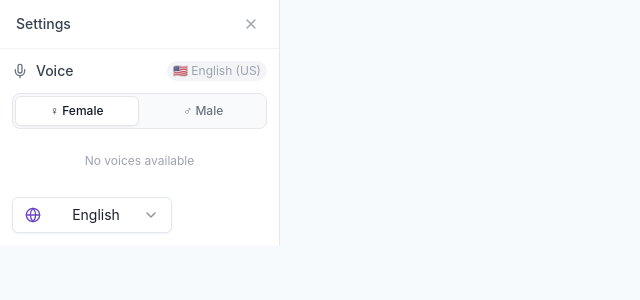
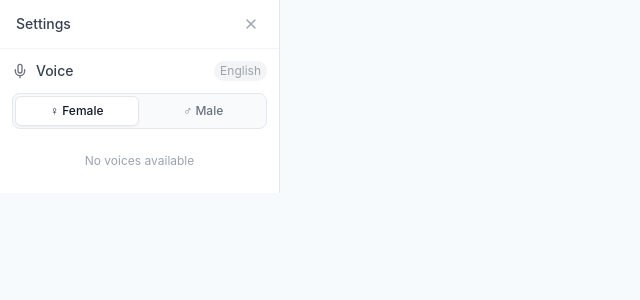
Before and after one commit to weisenchen/digital-human-adk, a Next.js app in the folder frontend/: page /components/SettingsSidebar/SettingsSidebar.component in a window 1280 px wide. Shown: the top 300 px of the page, without its empty margins (0-640 px from the left). Built offline with nearby package versions, Linux system fonts and the light colour scheme.

Commit message:
Remove language selector, only English for now
- Remove LanguageSelector from sidebar
- Remove Mandarin/Cantonese options from UI
- Default language changed to en-US
- Sidebar only shows Voice character picker

```diff
--- a/frontend/src/pages/components/CharacterSelector/CharacterSelector.component.tsx
+++ b/frontend/src/pages/components/CharacterSelector/CharacterSelector.component.tsx
@@ -50,7 +50,7 @@ const CharacterSelector: React.FC = () => {
         <Mic className="w-4 h-4 text-gray-500" />
         <span className="text-sm font-medium text-gray-700">Voice</span>
         <span className="text-xs text-gray-400 bg-gray-100 px-1.5 py-0.5 rounded-full ml-auto">
-          {LOCALE_LABELS[locale] || locale}
+          English
         </span>
       </div>
 
--- a/frontend/src/pages/components/SettingsSidebar/SettingsSidebar.component.tsx
+++ b/frontend/src/pages/components/SettingsSidebar/SettingsSidebar.component.tsx
@@ -3,7 +3,6 @@
 import React, { useContext } from 'react';
 import { X } from 'lucide-react';
 import CharacterSelector from '../CharacterSelector/CharacterSelector.component';
-import LanguageSelector from '../LanguageSelector/LanguageSelector.component';
 import VoiceAssistantContext from '../../context/VoiceAssistantContext';
 
 interface SettingsSidebarProps {
@@ -12,8 +11,6 @@ interface SettingsSidebarProps {
 
 export default function SettingsSidebar({ onClose }: SettingsSidebarProps) {
   const context = useContext(VoiceAssistantContext);
-  const selectedLanguage = context?.selectedLanguage || 'en-GB';
-  const handleLanguageChange = context?.handleLanguageChange || (() => {});
 
   return (
     <aside className="w-[280px] flex-shrink-0 bg-white border-r border-gray-200 flex flex-col h-full">
@@ -29,12 +26,8 @@ export default function SettingsSidebar({ onClose }: SettingsSidebarProps) {
       </div>
 
       {/* Content */}
-      <div className="flex-1 overflow-y-auto p-3 space-y-4">
+      <div className="flex-1 overflow-y-auto p-3">
         <CharacterSelector />
-        <LanguageSelector
-          selectedLanguage={selectedLanguage}
-          onLanguageChange={handleLanguageChange}
-        />
       </div>
     </aside>
   );
--- a/frontend/src/pages/context/VoiceAssistantContext.js
+++ b/frontend/src/pages/context/VoiceAssistantContext.js
@@ -5,7 +5,7 @@ import { createContext } from "react";
 const VoiceAssistantContext = createContext({
   handleSpeechRecognized: (t) => {},
   isWaitingAIOutput: false,
-  selectedLanguage: "en-GB",
+  selectedLanguage: "en-US",
   handleLanguageChange: (l) => {},
   chatData: [],
   inputText: "",
--- a/frontend/src/pages/hooks/useVoiceAssistant.hook.tsx
+++ b/frontend/src/pages/hooks/useVoiceAssistant.hook.tsx
@@ -32,7 +32,7 @@ const PROFESSIONAL_PROMPT = "Be professional, clear, and concise. No emojis. Foc
 
 const useVoiceAssistant = ()=>{
     const [isWaitingAIOutput,setIsWaitingAIOutput] = useState<boolean>(false)
-    const [selectedLanguage, setSelectedLanguage] = useState<string>("en-GB");
+    const [selectedLanguage, setSelectedLanguage] = useState<string>("en-US");
     const [chatData, setChatData] = useState<Message[]>([]);
     const [inputText, setInputText] = useState('');
     const [mouthOpen, setMouthOpen] = useState(0);
```
